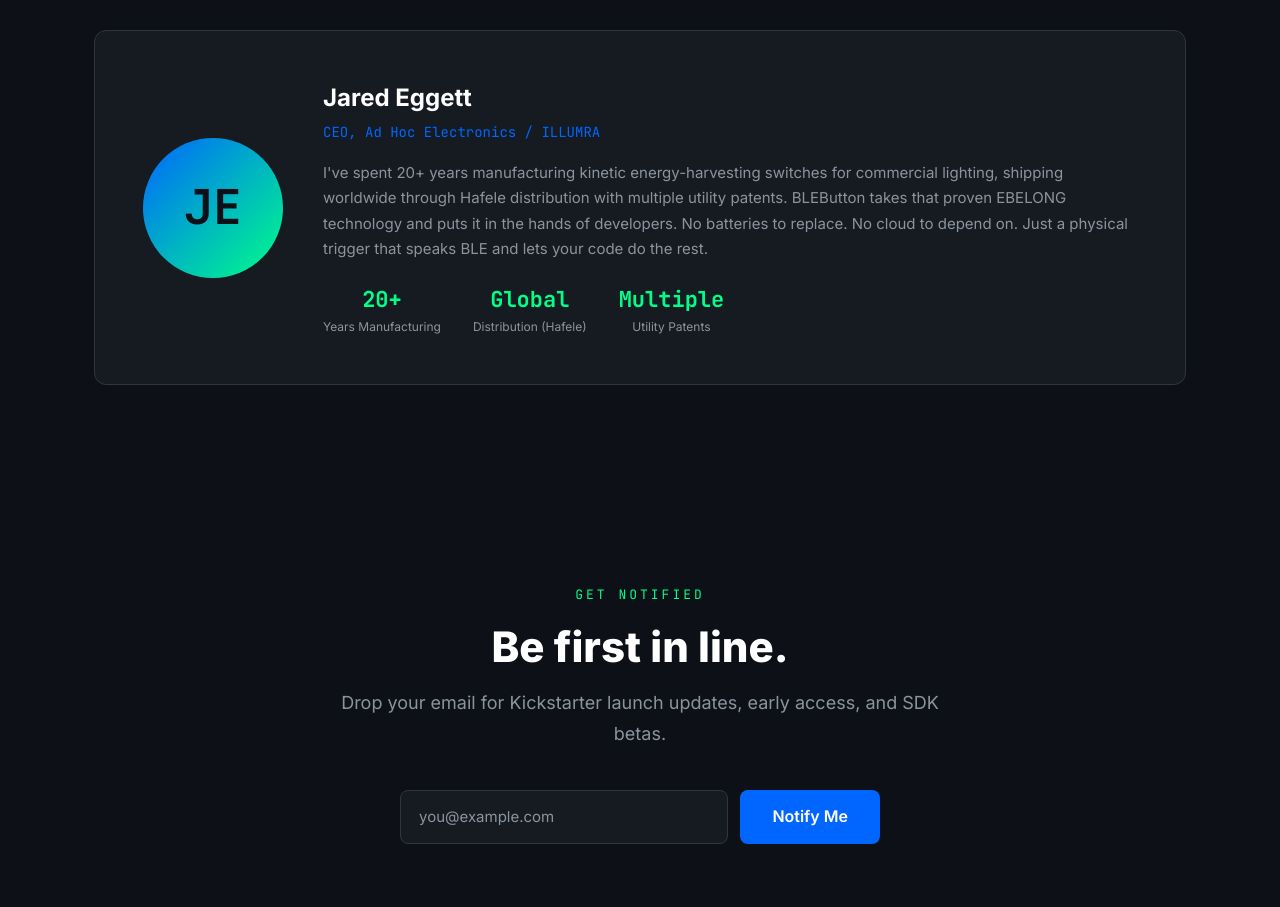
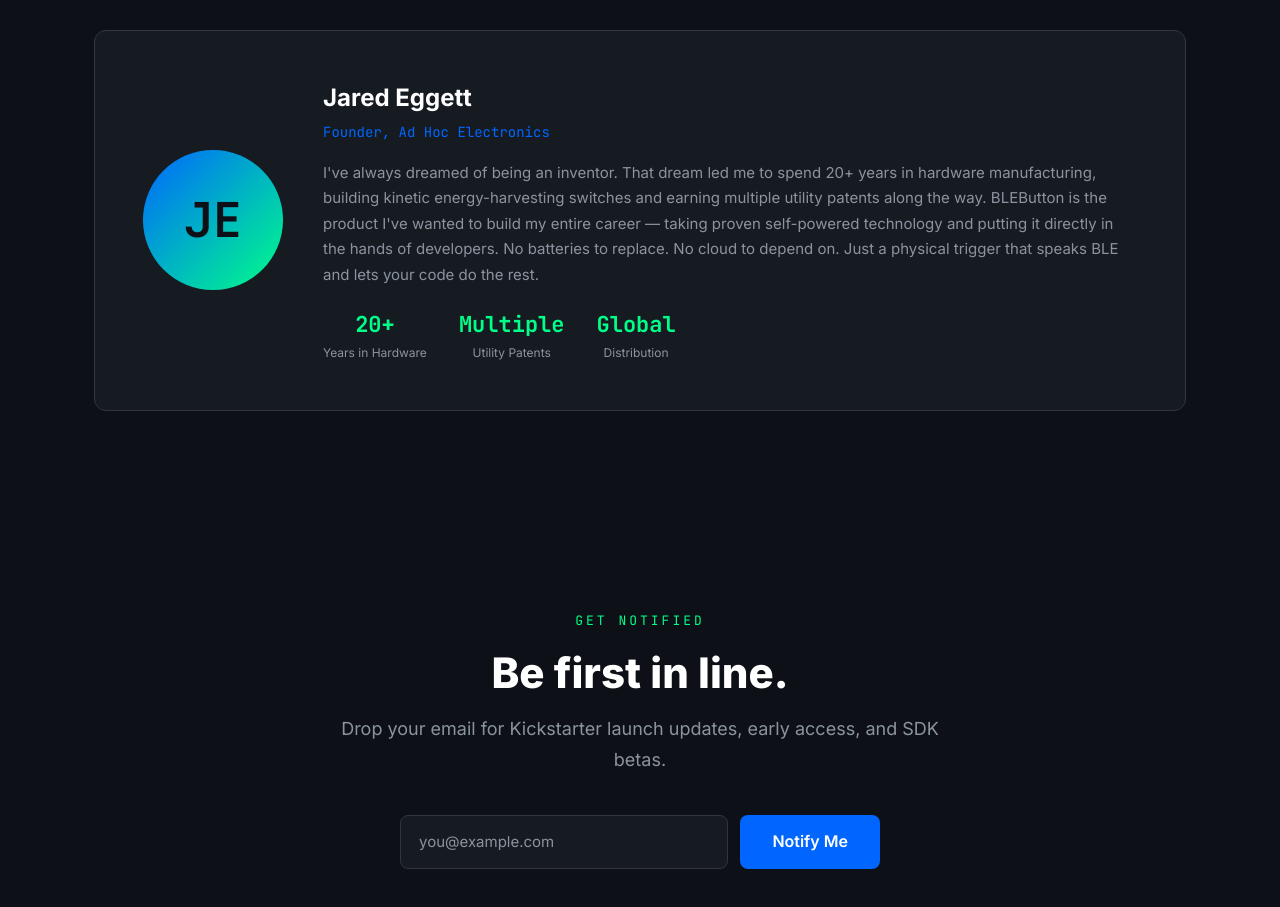
Before and after one commit to jaredeggett/blebutton, a Next.js app: page / in a window 1280 px wide. Shown: the part 7660-8567 px from the top of the page. Built offline with nearby package versions, Linux system fonts and the light colour scheme.

Commit message:
Update Founder: rewrite bio, remove vendor refs

```diff
--- a/src/components/Founder.tsx
+++ b/src/components/Founder.tsx
@@ -12,29 +12,31 @@
           <div className="founder-info">
             <h3>Jared Eggett</h3>
             <span className="founder-role">
-              CEO, Ad Hoc Electronics / ILLUMRA
+              Founder, Ad Hoc Electronics
             </span>
             <p>
-              I&apos;ve spent 20+ years manufacturing kinetic energy-harvesting
-              switches for commercial lighting, shipping worldwide through
-              Hafele distribution with multiple utility patents. BLEButton
-              takes that proven EBELONG technology and puts it in the hands of
-              developers. No batteries to replace. No cloud to depend on. Just
-              a physical trigger that speaks BLE and lets your code do the
-              rest.
+              I&apos;ve always dreamed of being an inventor. That dream led me
+              to spend 20+ years in hardware manufacturing, building
+              kinetic energy-harvesting switches and earning multiple
+              utility patents along the way. BLEButton is the product
+              I&apos;ve wanted to build my entire career &mdash; taking
+              proven self-powered technology and putting it directly in
+              the hands of developers. No batteries to replace. No cloud
+              to depend on. Just a physical trigger that speaks BLE and
+              lets your code do the rest.
             </p>
             <div className="founder-stats">
               <div className="founder-stat">
                 <div className="founder-stat-val">20+</div>
-                <div className="founder-stat-lbl">Years Manufacturing</div>
-              </div>
-              <div className="founder-stat">
-                <div className="founder-stat-val">Global</div>
-                <div className="founder-stat-lbl">Distribution (Hafele)</div>
+                <div className="founder-stat-lbl">Years in Hardware</div>
               </div>
               <div className="founder-stat">
                 <div className="founder-stat-val">Multiple</div>
                 <div className="founder-stat-lbl">Utility Patents</div>
+              </div>
+              <div className="founder-stat">
+                <div className="founder-stat-val">Global</div>
+                <div className="founder-stat-lbl">Distribution</div>
               </div>
             </div>
           </div>
```
